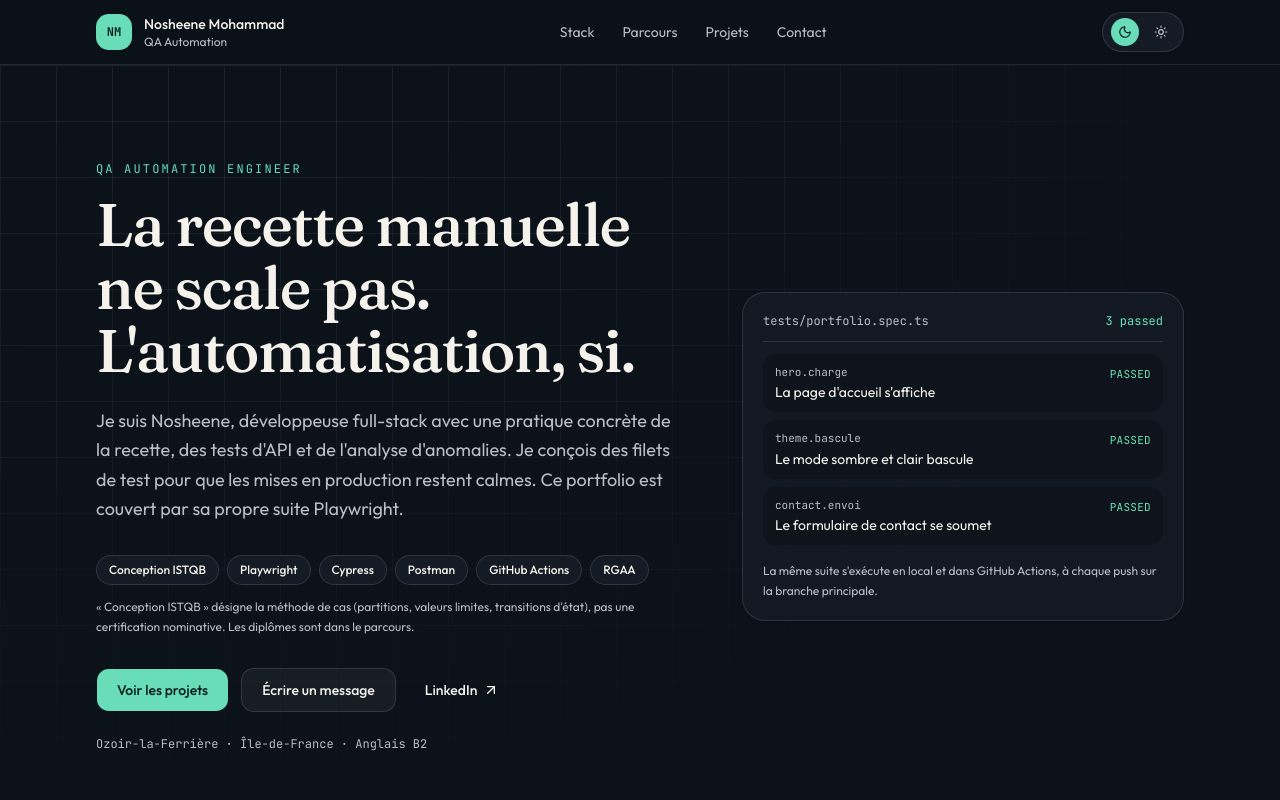
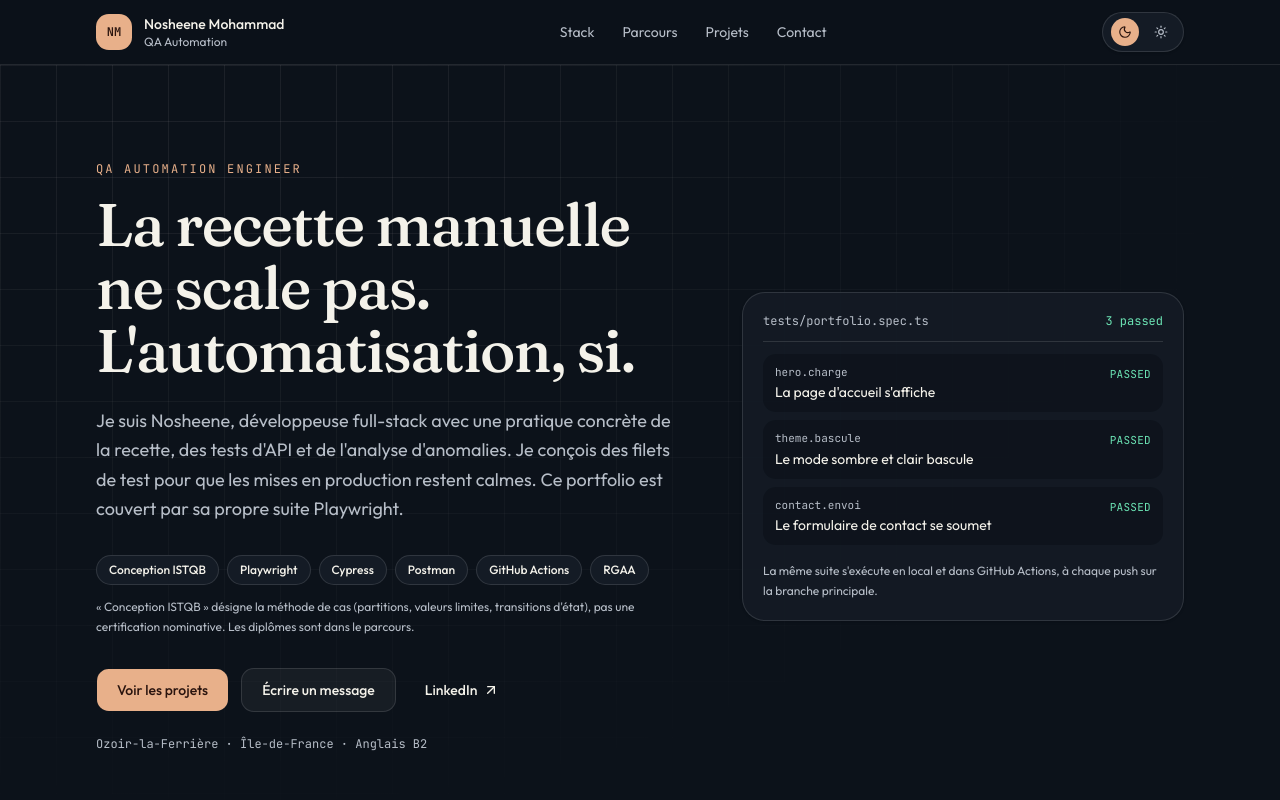
Before and after one commit to Nosheene/auto-port, a Next.js app: page / in a window 1280 px wide. Shown: the top 800 px of the page. Built offline with nearby package versions, Linux system fonts and the light colour scheme.

Commit message:
Passe la couleur de marque à un rouille lisible.
Le vert d'eau devient un rouille qui garde un contraste suffisant en mode clair et en mode sombre, y compris sur l'icône.

Co-authored-by: mohammadnosheene <mohammadnosheene@gmail.com>

```diff
--- a/app/globals.css
+++ b/app/globals.css
@@ -58,18 +58,18 @@
   --card-foreground: oklch(0.24 0.03 255);
   --popover: oklch(0.995 0.004 95);
   --popover-foreground: oklch(0.24 0.03 255);
-  --primary: oklch(0.4 0.08 175);
-  --primary-foreground: oklch(0.98 0.01 95);
+  --primary: #8c3a22;
+  --primary-foreground: #fbf7f2;
   --secondary: oklch(0.94 0.012 95);
   --secondary-foreground: oklch(0.28 0.03 255);
   --muted: oklch(0.94 0.01 95);
   --muted-foreground: oklch(0.42 0.02 255);
-  --accent: oklch(0.93 0.02 175);
-  --accent-foreground: oklch(0.28 0.04 175);
+  --accent: #f3e6dc;
+  --accent-foreground: #3a1c12;
   --destructive: oklch(0.55 0.2 25);
   --border: oklch(0.88 0.012 95);
   --input: oklch(0.88 0.012 95);
-  --ring: oklch(0.4 0.08 175);
+  --ring: #8c3a22;
   --pass: oklch(0.42 0.1 165);
   --warn: oklch(0.52 0.11 75);
   --fail: oklch(0.5 0.17 25);
@@ -96,18 +96,18 @@
   --card-foreground: oklch(0.96 0.01 95);
   --popover: oklch(0.22 0.022 255);
   --popover-foreground: oklch(0.96 0.01 95);
-  --primary: oklch(0.82 0.12 170);
-  --primary-foreground: oklch(0.2 0.03 180);
+  --primary: #e8b08a;
+  --primary-foreground: #2a140e;
   --secondary: oklch(0.28 0.02 255);
   --secondary-foreground: oklch(0.96 0.01 95);
   --muted: oklch(0.28 0.018 255);
   --muted-foreground: oklch(0.8 0.015 255);
-  --accent: oklch(0.3 0.03 175);
-  --accent-foreground: oklch(0.96 0.01 95);
+  --accent: #3a2822;
+  --accent-foreground: #f6efe8;
   --destructive: oklch(0.72 0.15 22);
   --border: oklch(1 0 0 / 12%);
   --input: oklch(1 0 0 / 16%);
-  --ring: oklch(0.82 0.12 170);
+  --ring: #e8b08a;
   --pass: oklch(0.84 0.13 165);
   --warn: oklch(0.86 0.12 85);
   --fail: oklch(0.78 0.14 22);
```
Also changed, not shown: app/icon.svg.
